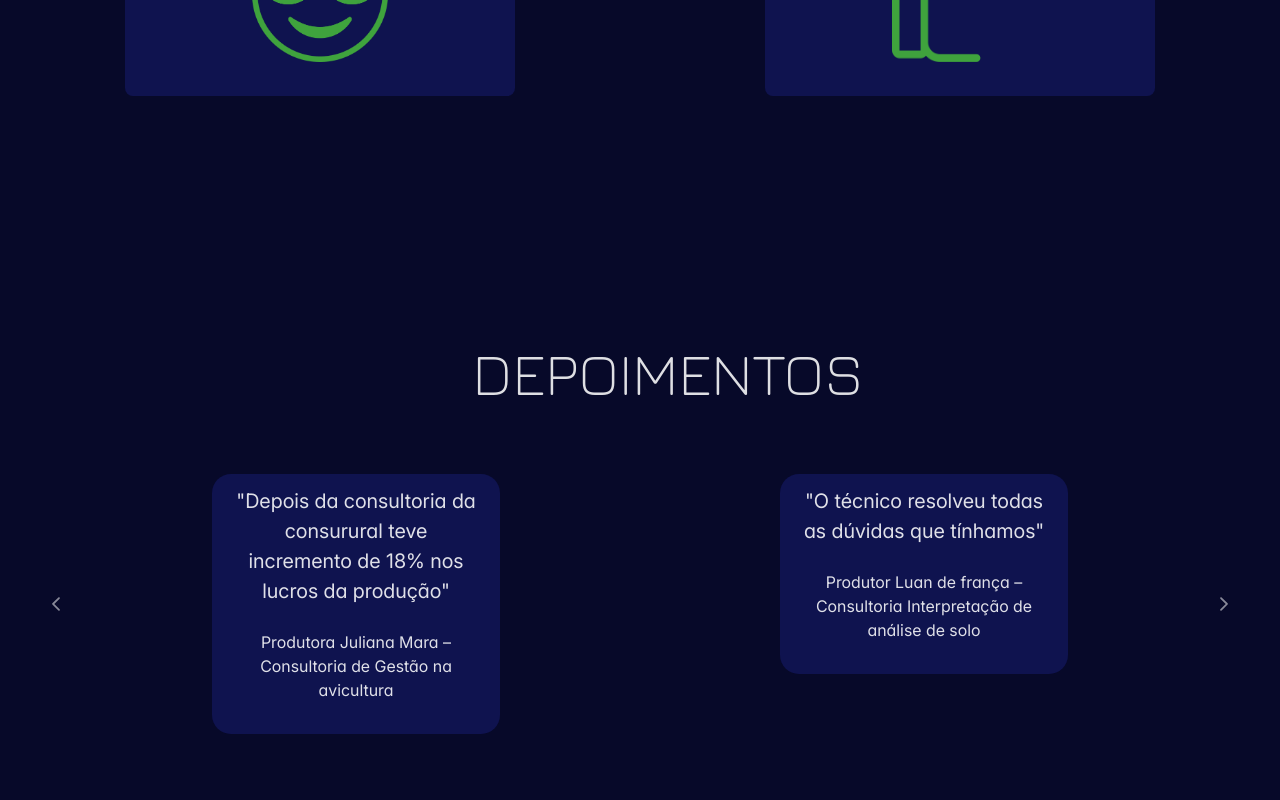
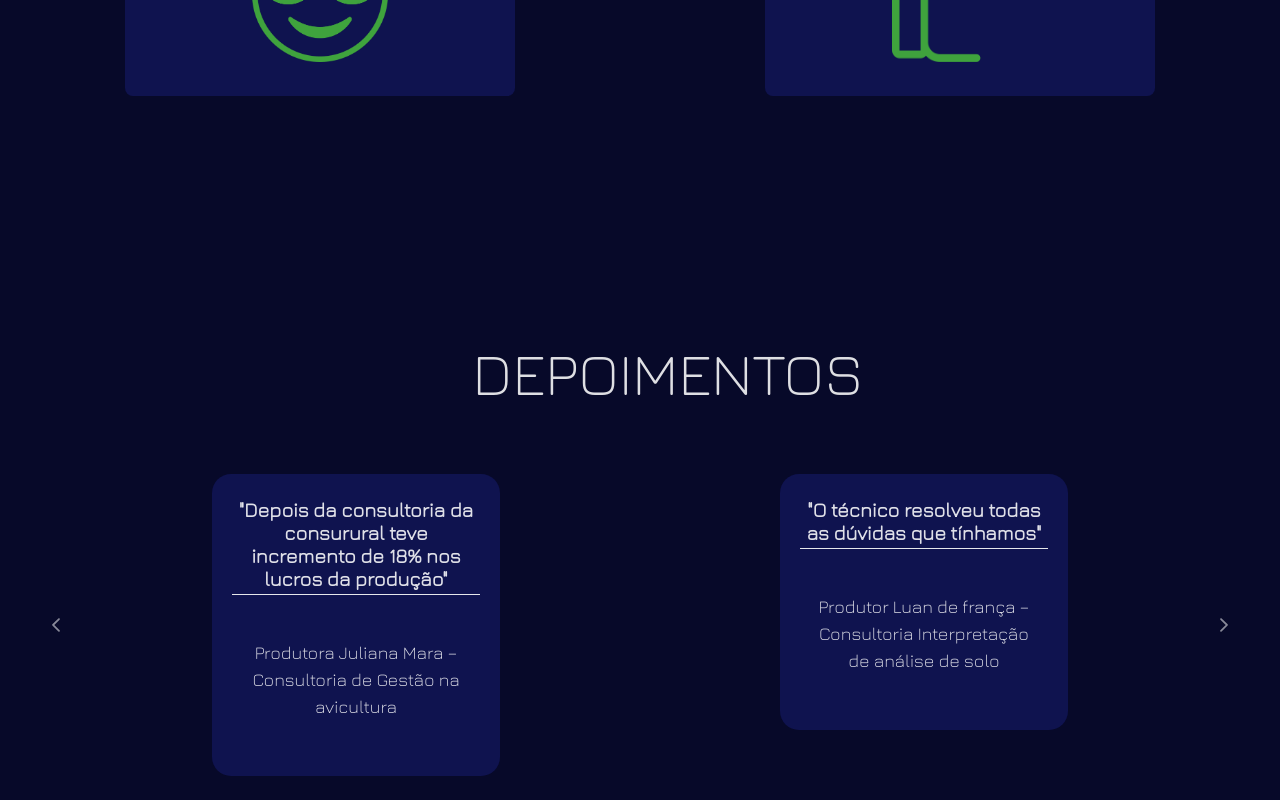
Before and after one commit to Gabrielfernandes7/frontend-consurural, a React (Vite) app in the folder frontend-consurural/: page / in a window 1280 px wide. Shown: the part 2751-3551 px from the top of the page. Before the commit the page ends 3509 px from the top, so only its background shows below. Built offline with nearby package versions, Linux system fonts and the light colour scheme; a web font is replaced by a local one.

Commit message:
feat: carousel depoiments

```diff
--- a/frontend-consurural/src/components/CarouselDepoiments/CarouselDepoiments.css
+++ b/frontend-consurural/src/components/CarouselDepoiments/CarouselDepoiments.css
@@ -1,5 +1,10 @@
 @import url('https://fonts.googleapis.com/css2?family=Jura:wght@300&display=swap');
 @import url('https://fonts.googleapis.com/css2?family=Jura:wght@300&family=Karla:wght@400&display=swap');
+
+hr {
+    margin-bottom: 2rem;
+    margin-top: 2rem;
+}
 
 .card {
     border-radius: 19px;
@@ -9,8 +14,13 @@
     background-color: rgba(15, 19, 79, 1);
 }
 
-.name-depoiment {
+.text-depoiment {
+    font-family: "Jura";
+    line-height: normal;
+    font-weight: 600;
     font-size: 20px;
+
+    margin-bottom: 20px;
 }
 
 .container-carousel {
@@ -18,6 +28,14 @@
 
     margin-left: 2.5rem;
     margin-right: 2.5rem;
+}
+
+.costumer-author-depoiment {
+    font-family: "Jura";
+    font-weight: 400;
+    font-size: large;
+
+    text-align: center;
 }
 
 @media only screen and (min-width: 1199px) {
--- a/frontend-consurural/src/components/CarouselDepoiments/CarouselDepoiments.tsx
+++ b/frontend-consurural/src/components/CarouselDepoiments/CarouselDepoiments.tsx
@@ -15,11 +15,15 @@ const CarouselDepoiments = () => {
         return (
             <div className="card border-1 border-round py-3 px-5 my-6 mx-18">
                 <div>
-                    <h4 className="name-depoiment mb-1">
+                    <h4 className="text-depoiment mb-1 my-3">
                         {depoiment.text_depoiment}
                     </h4>
-                    <div className="flex flex-wrap justify-content-center py-5 mx-2">
-                        <p> {depoiment.costumer_author_depoiment} </p>
+                    <hr />
+                    <div
+                        className="flex flex-wrap justify-content-center py-5 mx-2 my-6">
+                        <p className="costumer-author-depoiment">
+                            {depoiment.costumer_author_depoiment}
+                        </p>
                     </div>
                 </div>
             </div>
```
